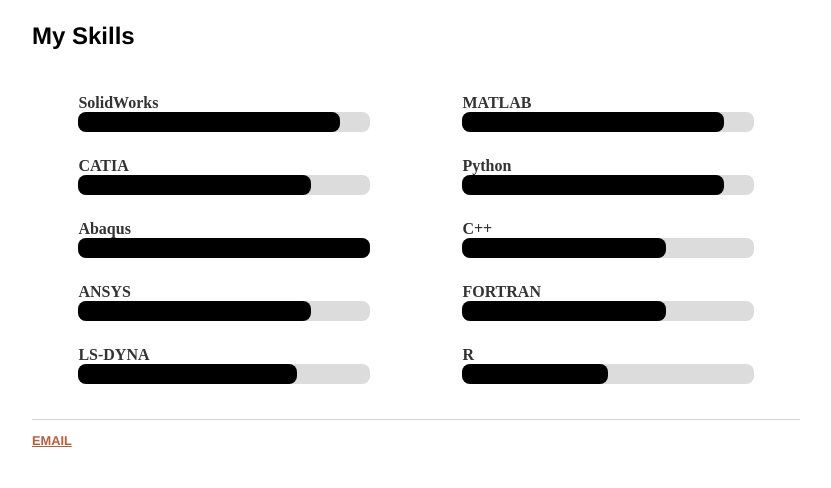
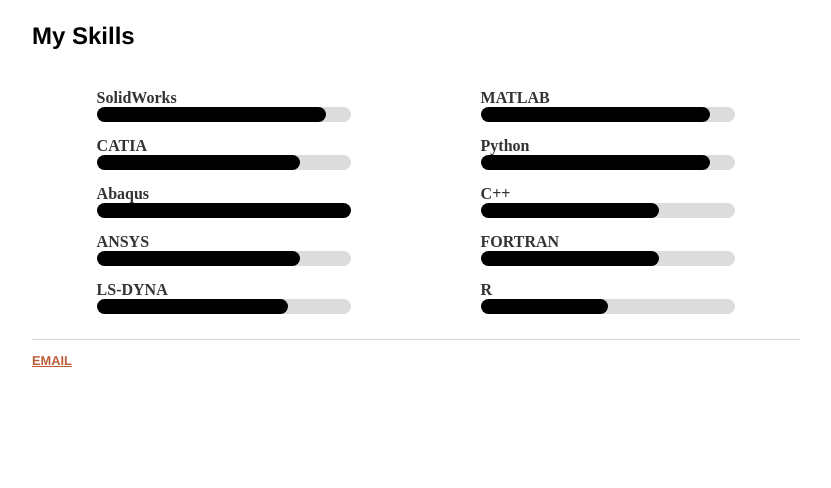
Before and after one commit to rsourki/rsourki.github.io, a Jekyll site: the page built from cv/index.html, in a window 1280 px wide. Shown: the part 680-1168 px from the top of the page, without its empty margins (224-1055 px from the left). Built offline with Jekyll 4.4.1, drawn with Linux system fonts in a browser that asks for light colours; after the commit the page ends 1088 px from its top, so only the background shows below that.

Commit message:
Update main.css

```diff
--- a/css/main.css
+++ b/css/main.css
@@ -212,13 +212,13 @@
 }
 
 .bar-1{
-  width: 80%;
-  margin: 10px auto 25px;
+  width: 70%;
+  margin: 5px auto 15px;
 }
 
 .bar {
   /*width: 90%;*/
-  height: 20px;
+  height: 15px;
   background: #DCDCDC;
   border-radius: 8px;
   transition: all 2s linear;
@@ -226,7 +226,7 @@
 
 .bar-inner {
   width: 0;
-  height: 20px;
+  height: 15px;
   /*line-height: 20px;*/
   background-color: #000000;
   position: relative;
```
